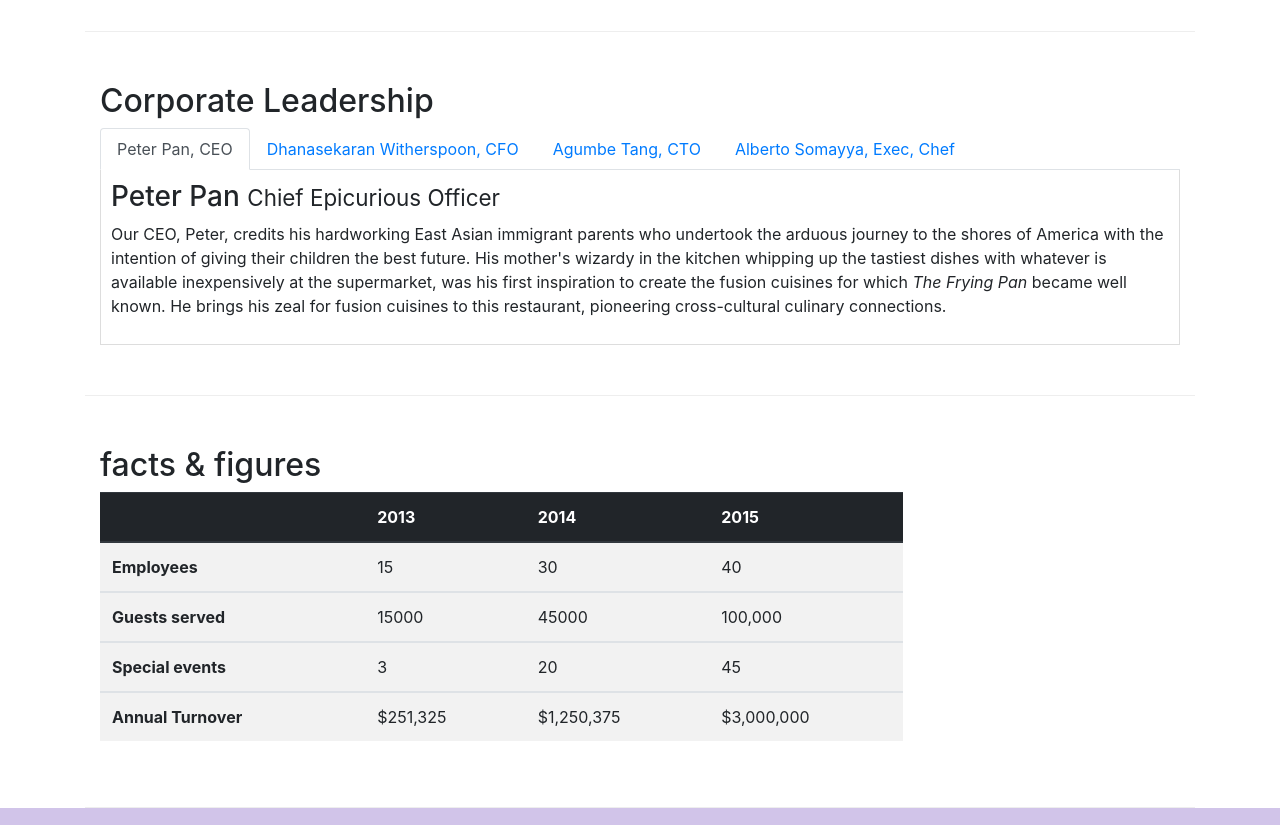
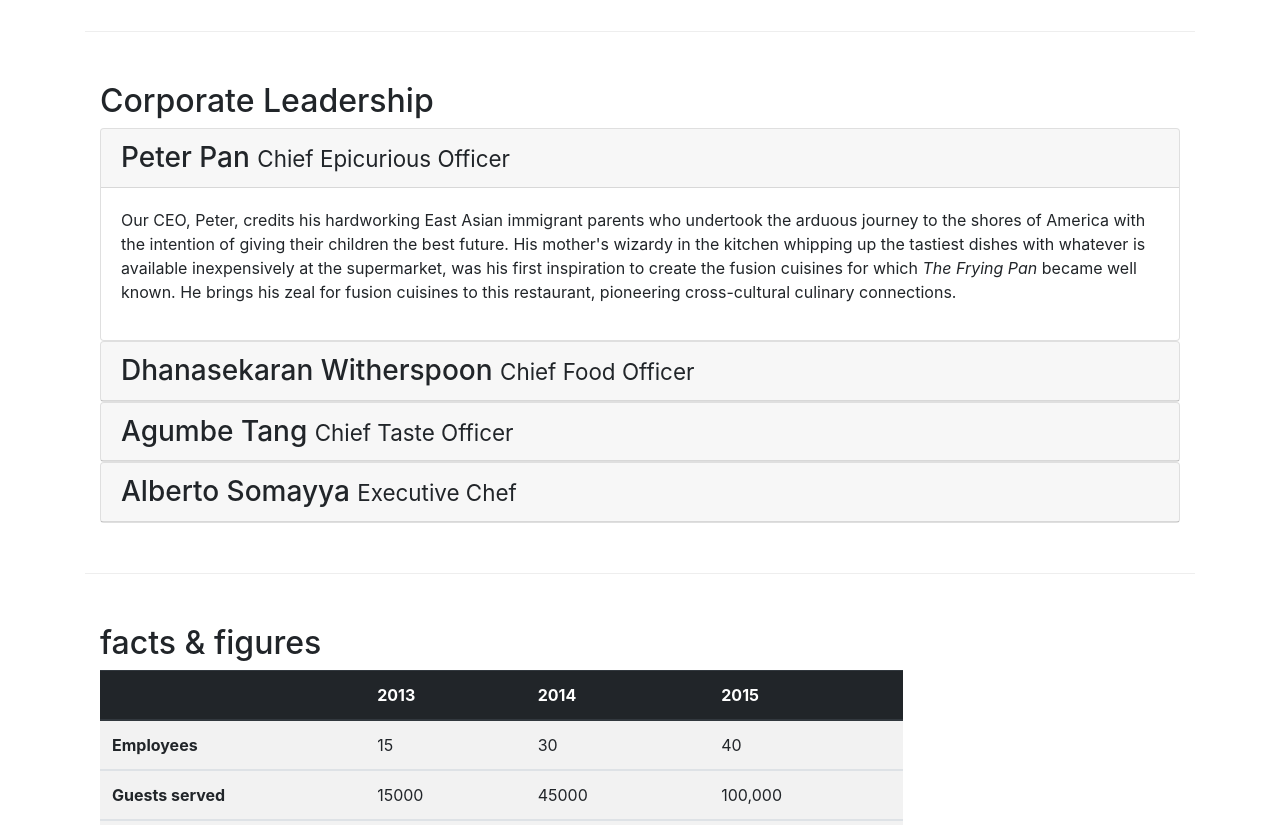
Before and after one commit to Tadele01/Bootstrap4, a website: page aboutus.html in a window 1280 px wide. Shown: the part 940-1765 px from the top of the page. Drawn offline with nearby package versions, Linux system fonts and the light colour scheme.

Commit message:
accordion added

```diff
--- a/aboutus.html
+++ b/aboutus.html
@@ -100,38 +100,62 @@
         <div class="row row-content align-items-center">
             <div class=" col-12 col-sm">
                 <h2>Corporate Leadership</h2>
-                <ul class="nav nav-tabs">
-                    <li class="nav-item">
-                        <a href="#peter" role = "tab" data-toggle="tab" class="nav-link active">Peter Pan, CEO</a>
-                    </li>
-                    <li class="nav-item">
-                            <a href="#danny" role = "tab" data-toggle="tab" class="nav-link ">Dhanasekaran Witherspoon, CFO</a>
-                    </li>
-                    <li class="nav-item">
-                            <a href="#agumbe" role = "tab" data-toggle="tab" class="nav-link ">Agumbe Tang, CTO</a>
-                    </li>
-                    <li class="nav-item">
-                            <a href="#alberto" role = "tab" data-toggle="tab" class="nav-link ">Alberto Somayya, Exec, Chef </a>
-                    </li>
-
-                </ul>
-                <div class="tab-content">
-                    <div role="tabpanel" class="tab-pane fade show active" id="peter">
-                        <h3>Peter Pan <small>Chief Epicurious Officer</small></h3>
+                <div id="accordion">
+                    <div class="card">
+                        <div class="card-header" role="tab" id="peterhead">
+                                <h3 class="mb-0">
+                                    <a data-toggle="collapse" data-target="#peter" >Peter Pan <small>Chief Epicurious Officer</small>
+                                    </a>
+                                </h3>
+                        </div>
+                        <div  class="collapse show " data-parent="#accordion" id="peter">
+                            <div class="card-body">
                                 <p class="d-none d-sm-block">Our CEO, Peter, credits his hardworking East Asian immigrant parents who undertook the arduous journey to the shores of America with the intention of giving their children the best future. His mother's wizardy in the kitchen whipping up the tastiest dishes with whatever is available inexpensively at the supermarket, was his first inspiration to create the fusion cuisines for which <em>The Frying Pan</em> became well known. He brings his zeal for fusion cuisines to this restaurant, pioneering cross-cultural culinary connections.</p>
                             </div>
-                    <div role="tabpanel" class="tab-pane fade  " id="danny">
-                        <h3>Dhanasekaran Witherspoon <small>Chief Food Officer</small></h3>
+                        </div>
+                    </div>
+                    <div class="card">
+                        <div class="card-header" role="tab" id="dannyhead">
+                            <h3 class="mb-0">
+                                <a data-toggle="collapse" data-target="#danny">
+                                    Dhanasekaran Witherspoon <small>Chief Food Officer</small>
+                                </a>
+                            </h3>
+                        </div>
+                        <div  class="collapse" id="danny" data-parent="#accordion" >
+                            <div class="card-body">
                                 <p class="d-none d-sm-block">Our CFO, Danny, as he is affectionately referred to by his colleagues, comes from a long established family tradition in farming and produce. His experiences growing up on a farm in the Australian outback gave him great appreciation for varieties of food sources. As he puts it in his own words, <em>Everything that runs, wins, and everything that stays, pays!</em></p>
                             </div>
-                    <div role="tabpanel" class="tab-pane fade " id="agumbe">
-                        <h3>Agumbe Tang <small>Chief Taste Officer</small></h3>
+                        </div>
+                    </div>
+                    <div class="card">
+                        <div class="card-header" role="tab" id="agumbehead">
+                            <h3 class="mb-0">
+                                <a data-toggle="collapse" data-target="#agumbe" >Agumbe Tang <small>Chief Taste Officer</small></small>
+                                </a>
+                            </h3>
+                        </div>
+                        <div  class="collapse  " data-parent="#accordion" id="agumbe">
+                            <div class="card-body">
                                 <p class="d-none d-sm-block">Blessed with the most discerning gustatory sense, Agumbe, our CTO, personally ensures that every dish that we serve meets his exacting tastes. Our chefs dread the tongue lashing that ensues if their dish does not meet his exacting standards. He lives by his motto, <em>You click only if you survive my lick.</em></p>
                             </div>
-                    <div role="tabpanel" class="tab-pane fade " id="alberto">
-                        <h3>Alberto Somayya <small>Executive Chef</small></h3>
+                        </div>
+                    </div>
+                    <div class="card">
+                        <div class="card-header" role="tab" id="albertohead">
+                            <h3 class="mb-0">
+                                <a data-toggle="collapse" data-target="#alberto" >Alberto Somayya <small>Executive Chef</small>
+                                </a>
+                            </h3>
+                        </div>
+                        <div class="collapse" data-parent="#accordion" id="alberto">
+                            <div class="card-body">
                                 <p class="d-none d-sm-block">Award winning three-star Michelin chef with wide International experience having worked closely with whos-who in the culinary world, he specializes in creating mouthwatering Indo-Italian fusion experiences. He says, <em>Put together the cuisines from the two craziest cultures, and you get a winning hit! Amma Mia!</em></p>
                             </div>
+                         </div>
+
+                    </div>
+
                 </div>
 
             </div>
--- a/css/styles.css
+++ b/css/styles.css
@@ -36,7 +36,7 @@ body{
 .navbar-dark{
     background: #512DAB;
 }
-.card-header{
+.card-header-custom{
     background: #ffae42;
 }
 
```
Also changed, not shown: index.html (+1 -1 lines). Lines whose indentation alone changed are shown as unchanged.
